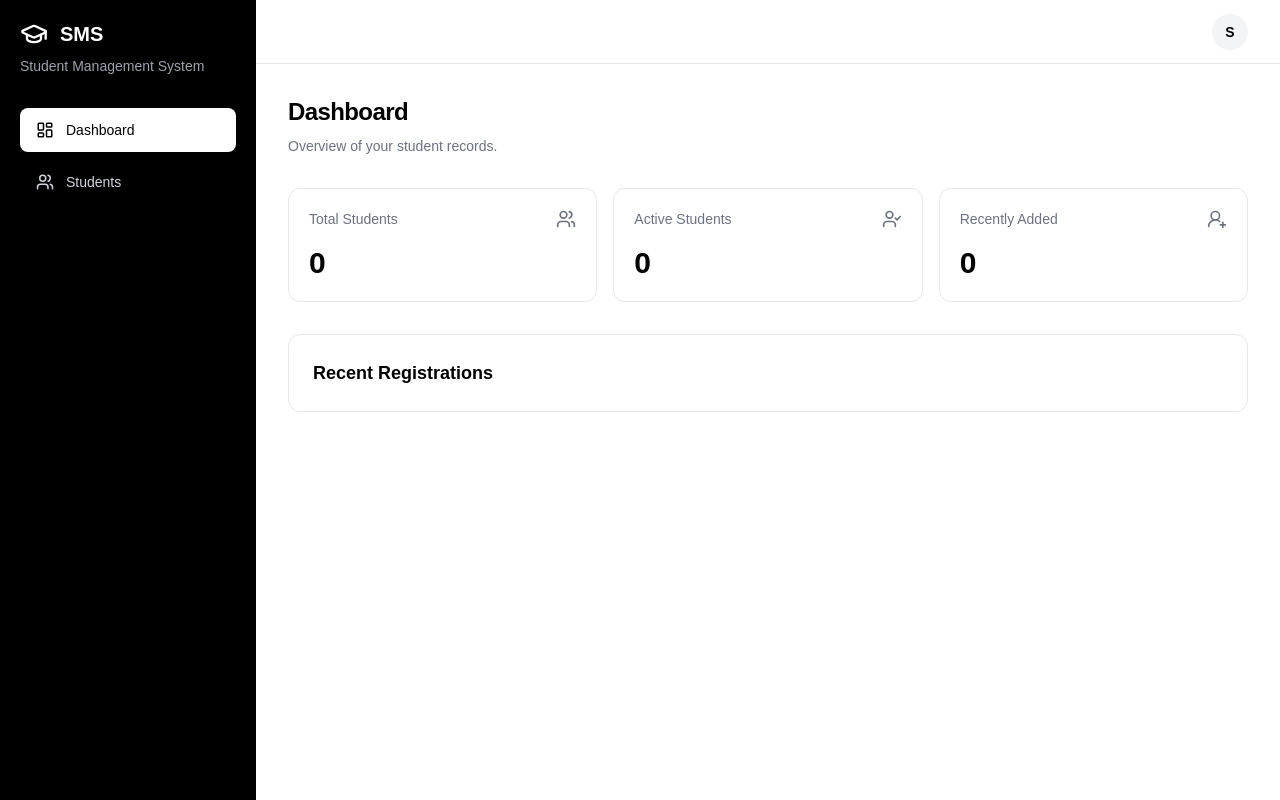
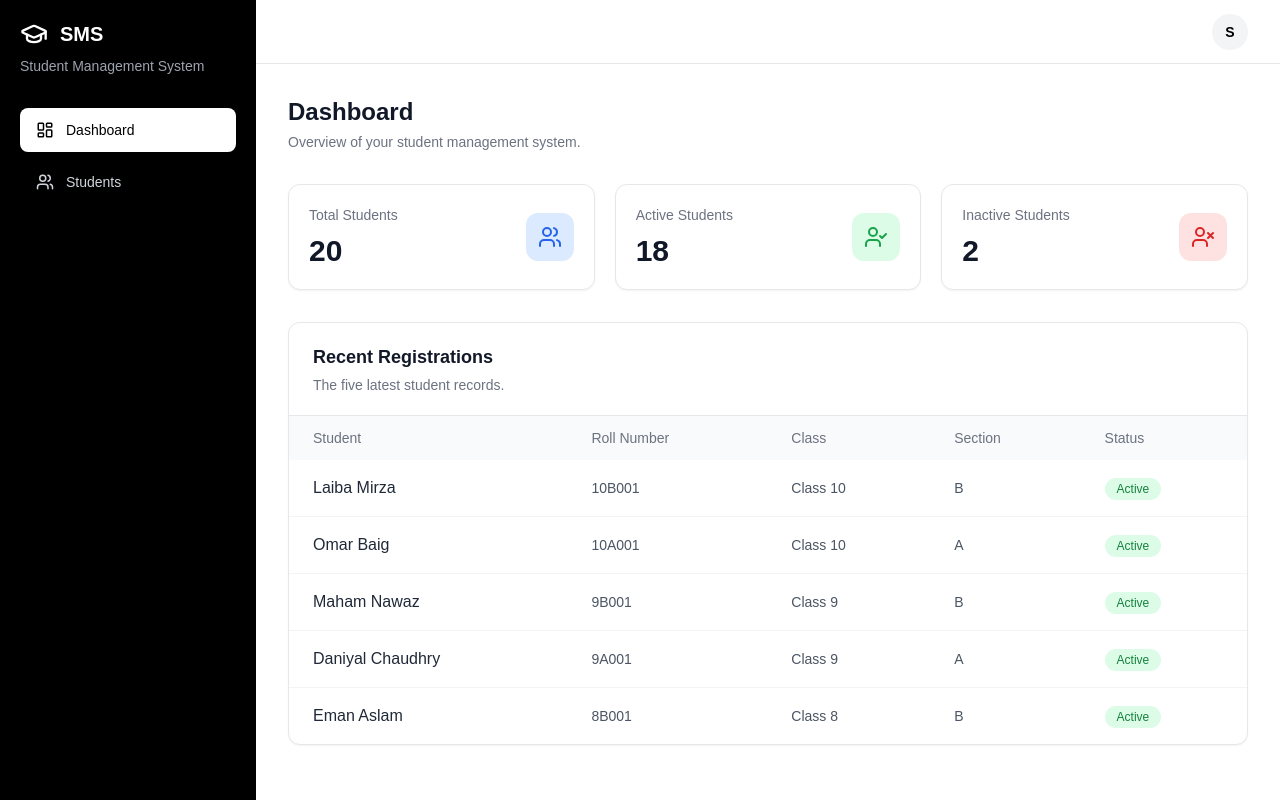
Before and after one commit to hunzlawaien/Student-Management-System, a React (Vite) app: page / in a window 1280 px wide. Built offline with nearby package versions, Linux system fonts and the light colour scheme.

Commit message:
Update dashboard

```diff
--- a/src/pages/Dashboard.jsx
+++ b/src/pages/Dashboard.jsx
@@ -1,57 +1,146 @@
-import { Users, UserCheck, UserRoundPlus } from "lucide-react";
+import { Users, UserCheck, UserX } from "lucide-react";
+import studentsData from "../data/students";
 
 function Dashboard() {
+  const students = studentsData;
+
+  const totalStudents = students.length;
+
+  const activeStudents = students.filter(
+    (student) => student.status !== "Inactive",
+  ).length;
+
+  const inactiveStudents = students.filter(
+    (student) => student.status === "Inactive",
+  ).length;
+
+  const recentRegistrations = [...students]
+    .sort((a, b) => Number(b.id) - Number(a.id))
+    .slice(0, 5);
+
   const stats = [
     {
-      label: "Total Students",
-      value: 0,
+      title: "Total Students",
+      value: totalStudents,
       icon: Users,
+      color: "bg-blue-100 text-blue-600",
     },
     {
-      label: "Active Students",
-      value: 0,
+      title: "Active Students",
+      value: activeStudents,
       icon: UserCheck,
+      color: "bg-green-100 text-green-600",
     },
     {
-      label: "Recently Added",
-      value: 0,
-      icon: UserRoundPlus,
+      title: "Inactive Students",
+      value: inactiveStudents,
+      icon: UserX,
+      color: "bg-red-100 text-red-600",
     },
   ];
 
   return (
-    <section>
+    <div className="space-y-8">
       <div>
-        <h2 className="text-2xl font-bold tracking-tight">Dashboard</h2>
-        <p className="mt-2 text-sm text-gray-500">
-          Overview of your student records.
+        <h1 className="text-2xl font-bold text-gray-900">Dashboard</h1>
+        <p className="mt-1 text-sm text-gray-500">
+          Overview of your student management system.
         </p>
       </div>
 
-      <div className="mt-8 grid gap-4 sm:grid-cols-2 xl:grid-cols-3">
+      <div className="grid grid-cols-1 gap-5 sm:grid-cols-2 xl:grid-cols-3">
         {stats.map((stat) => {
           const Icon = stat.icon;
 
           return (
-            <article
-              key={stat.label}
-              className="rounded-xl border border-gray-200 p-5"
+            <div
+              key={stat.title}
+              className="rounded-xl border border-gray-200 bg-white p-5 shadow-sm"
             >
               <div className="flex items-center justify-between">
-                <p className="text-sm text-gray-500">{stat.label}</p>
-                <Icon size={20} className="text-gray-500" />
+                <div>
+                  <p className="text-sm font-medium text-gray-500">
+                    {stat.title}
+                  </p>
+                  <p className="mt-2 text-3xl font-bold text-gray-900">
+                    {stat.value}
+                  </p>
+                </div>
+
+                <div className={`rounded-xl p-3 ${stat.color}`}>
+                  <Icon size={24} />
+                </div>
               </div>
-
-              <p className="mt-4 text-3xl font-semibold">{stat.value}</p>
-            </article>
+            </div>
           );
         })}
       </div>
 
-      <section className="mt-8 rounded-xl border border-gray-200 p-6">
-        <h3 className="text-lg font-semibold">Recent Registrations</h3>
+      <section className="overflow-hidden rounded-xl border border-gray-200 bg-white shadow-sm">
+        <div className="border-b border-gray-200 px-6 py-5">
+          <h2 className="text-lg font-semibold text-gray-900">
+            Recent Registrations
+          </h2>
+          <p className="mt-1 text-sm text-gray-500">
+            The five latest student records.
+          </p>
+        </div>
+
+        {recentRegistrations.length > 0 ? (
+          <div className="overflow-x-auto">
+            <table className="w-full min-w-[600px] text-left">
+              <thead className="bg-gray-50 text-sm text-gray-500">
+                <tr>
+                  <th className="px-6 py-3 font-medium">Student</th>
+                  <th className="px-6 py-3 font-medium">Roll Number</th>
+                  <th className="px-6 py-3 font-medium">Class</th>
+                  <th className="px-6 py-3 font-medium">Section</th>
+                  <th className="px-6 py-3 font-medium">Status</th>
+                </tr>
+              </thead>
+
+              <tbody className="divide-y divide-gray-100">
+                {recentRegistrations.map((student) => (
+                  <tr key={student.id} className="hover:bg-gray-50">
+                    <td className="px-6 py-4 font-medium text-gray-800">
+                      {student.name}
+                    </td>
+
+                    <td className="px-6 py-4 text-sm text-gray-600">
+                      {student.rollNumber}
+                    </td>
+
+                    <td className="px-6 py-4 text-sm text-gray-600">
+                      {student.grade}
+                    </td>
+
+                    <td className="px-6 py-4 text-sm text-gray-600">
+                      {student.section}
+                    </td>
+
+                    <td className="px-6 py-4">
+                      <span
+                        className={`rounded-full px-3 py-1 text-xs font-medium ${
+                          student.status === "Inactive"
+                            ? "bg-red-100 text-red-700"
+                            : "bg-green-100 text-green-700"
+                        }`}
+                      >
+                        {student.status || "Active"}
+                      </span>
+                    </td>
+                  </tr>
+                ))}
+              </tbody>
+            </table>
+          </div>
+        ) : (
+          <p className="px-6 py-10 text-center text-sm text-gray-500">
+            No registrations yet. Add a student to see them here.
+          </p>
+        )}
       </section>
-    </section>
+    </div>
   );
 }
 
```
